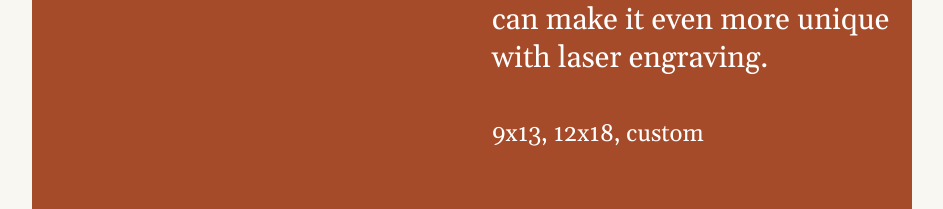
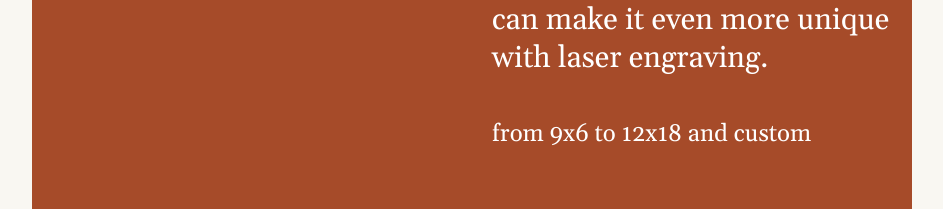
Before and after one commit to rogergwyatt/rogerandsally, a Next.js app: page /products/signature in a window 1280 px wide. Shown: the part 2929-3138 px from the top of the page, without its empty margins (168-1111 px from the left). Built offline with nearby package versions, Linux system fonts and the light colour scheme.

Commit message:
Making sizes work better

```diff
--- a/src/app/products/charcuterie/page.tsx
+++ b/src/app/products/charcuterie/page.tsx
@@ -32,7 +32,7 @@ export default function Page() {
             ],
             name: "Walnut Charcuterie Board",
             description: "Beautiful walnut charcuterie board that features our Heritage Lock. Each board is unique, but you can make it even more unique with laser engraving.",
-            sizes: "9x13, 12x18, custom",
+            sizes: "from 9x6 to 12x18 and custom",
             price: "from $50"
         },
         {
@@ -42,7 +42,7 @@ export default function Page() {
             ],
             name: "Maple Charcuterie Board",
             description: "Beautiful maple charcuterie board that features our Heritage Lock. Each board is unique, but you can make it even more unique with laser engraving.",
-            sizes: "9x13, 12x18, custom",
+            sizes: "from 9x6 to 12x18 and custom",
             price: "from $45"
         },
         {
@@ -52,7 +52,7 @@ export default function Page() {
             ],
             name: "Cherry Charcuterie Board",
             description: "Beautiful cherry charcuterie board that features our Heritage Lock. Each board is unique, but you can make it even more unique with laser engraving.",
-            sizes: "9x13, 12x18, custom",
+            sizes: "from 9x6 to 12x18 and custom",
             price: "from $40"
         },
         {
--- a/src/app/products/signature/page.tsx
+++ b/src/app/products/signature/page.tsx
@@ -46,7 +46,7 @@ export default function Page() {
             ],
             name: "Walnut Signature Board",
             description: "Beautiful walnut signature line board that features our Heritage Lock and is more than 2 inches thick. I hand-pick each board to make a truly beautiful board. Brass feet are added to the bottom to product your counter tops. Each board is unique, but you can make it even more unique with laser engraving.",
-            sizes: "9x13, 12x18, custom",
+            sizes: "from 9x6 to 12x18 and custom",
             price: "From $125"
         },
         {
@@ -56,7 +56,7 @@ export default function Page() {
             ],
             name: "Maple Signature Board",
             description: "Beautiful cherry signature line board that features our Heritage Lock and is more than 2 inches thick. Brass feet are added to the bottom to product your counter tops. Each board is unique, but you can make it even more unique with laser engraving.",
-            sizes: "9x13, 12x18, custom",
+            sizes: "from 9x6 to 12x18 and custom",
             price: "From $115"
         },
         {
@@ -66,7 +66,7 @@ export default function Page() {
             ],
             name: "Cherry Signature Board",
             description: "Beautiful cherry signature line board that features our Heritage Lock and is more than 2 inches thick. Brass feet are added to the bottom to product your counter tops. Each board is unique, but you can make it even more unique with laser engraving.",
-            sizes: "9x13, 12x18, custom",
+            sizes: "from 9x6 to 12x18 and custom",
             price: "From $105"
         },
 
--- a/src/app/products/standard/page.tsx
+++ b/src/app/products/standard/page.tsx
@@ -32,7 +32,7 @@ export default function Page() {
             ],
             name: "Walnut Standard Board",
             description: "Beautiful walnut standard line board that features our Heritage Lock and is between 1.25 and 2 inches thick. Brass feet are added to the bottom to product your counter tops. Each board is unique, but you can make it even more unique with laser engraving.",
-            sizes: "9x13, 12x18, custom",
+            sizes: "from 9x6 to 12x18 and custom",
             price: "From $100"
         },
         {
@@ -42,7 +42,7 @@ export default function Page() {
             ],
             name: "Maple Standard Board",
             description: "Beautiful cherry standard line board that features our Heritage Lock and is between 1.25 and 2 inches thick. Brass feet are added to the bottom to product your counter tops. Each board is unique, but you can make it even more unique with laser engraving.",
-            sizes: "9x13, 12x18, custom",
+            sizes: "from 9x6 to 12x18 and custom",
             price: "From $90"
         },
         {
@@ -52,7 +52,7 @@ export default function Page() {
             ],
             name: "Cherry Standard Board",
             description: "Beautiful cherry standard line board that features our Heritage Lock and is between 1.25 and 2 inches thick. Brass feet are added to the bottom to product your counter tops. Each board is unique, but you can make it even more unique with laser engraving.",
-            sizes: "9x13, 12x18, custom",
+            sizes: "from 9x6 to 12x18 and custom",
             price: "From $80"
         },
         {
```
